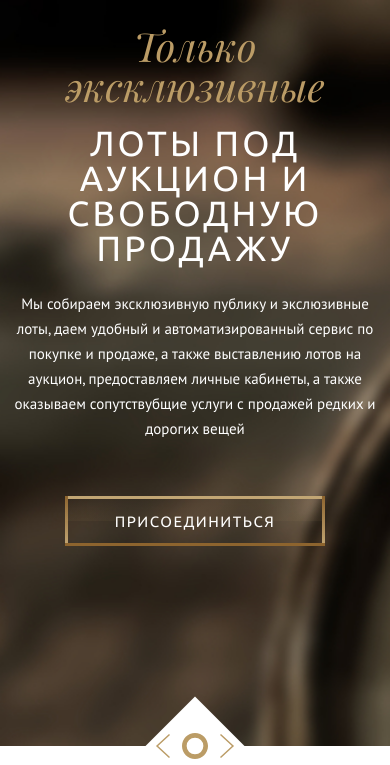
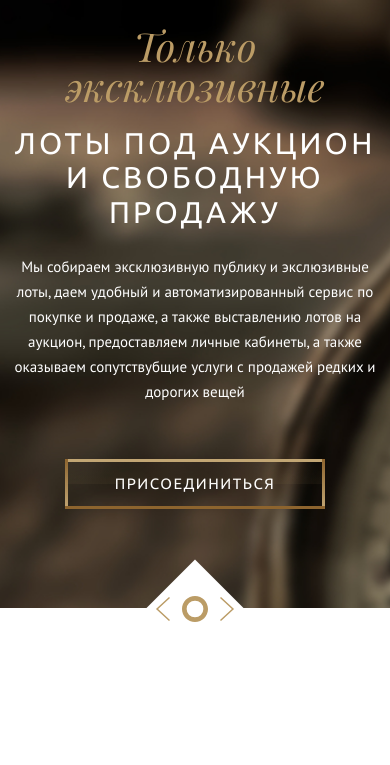
Before and after one commit to Aandi1989/Luxtrader, a website built with Parcel: page src/index.html in a window 390 px wide. Shown: the part 79-844 px from the top of the page. Built offline with nearby package versions, Linux system fonts and the light colour scheme.

Commit message:
first part completed

```diff
--- a/src/script/index.js
+++ b/src/script/index.js
@@ -33,7 +33,6 @@ ibg();
 
 //BildSlider
 let sliders = document.querySelectorAll('._swiper');
-console.log(sliders)
 if(sliders){
     for(let index = 0; index <sliders.length; index++){
         let slider = sliders[index];
@@ -69,9 +68,24 @@ let main_slider = new Swiper('.mainSlider__body',{
     spaceBetween:0,
     // autoHeight:true,
     speed:800,
+    loop:true,
 
     navigation:{
         nextEl:'.controlMainSlider__arrow_next',
         prevEl:'.controlMainSlider__arrow_prev',
+    },
+    breakpoints:{
+        320:{
+            autoHeight:true, /*определяются при загрузке страницы и при изменении */
+        },                   /*ширины экрана могут не сработать до обновления страницы*/
+        768:{
+            autoHeight:false,
+        }
     }
 })
+
+// window.addEventListener('resize',function(){
+//     main_slider.update()
+//     /*должно было вылечить плавную работу breakpoints но не помогло */
+// })
+//------------
--- a/src/styles/index.scss
+++ b/src/styles/index.scss
@@ -142,6 +142,8 @@ body {
 
 .header {
   background-color: #1c242a;
+  position: relative;
+  z-index: 2;
 
   &__container {
     display: flex;
@@ -176,7 +178,7 @@ body {
 
   &__body {
     @media (max-width:$md3) {
-      background-color: rgba(28, 36, 42, 0.8);
+      background-color: rgba(28, 36, 42, 0.98);
       position: fixed;
       width: 100%;
       height: 100%;
@@ -404,10 +406,13 @@ body {
 }
 .swiper-slide{
   height: auto; /*при помощи этого св-ва растянул все слайды на высоту наибольшего*/
+  @media (max-width:$md3){
+    height: 100%; /*прекращает растягивать слайды и позволяет начать работать autoHight(см параметры swiper в js) */
+  }
 }
 .mainSlider {
   position: relative;
-  // .swiper-wrapper{   должно было растянуть все слайды до высоты наибольшего но у меня не сработало
+  // .swiper-wrapper{  /* должно было растянуть все слайды до высоты наибольшего но у меня не сработало */
   //   align-items:stretch;
   // }
   &__body {
@@ -453,7 +458,7 @@ body {
     position: absolute;
     width: 100%;
     height: 100%;
-    top: 0;
+    top: -1px;
     left: 0;
   }
   &__text{
@@ -478,6 +483,7 @@ body {
   }
   &__main {
     font-size: 35px;
+    line-height: calc(40 / 35);
     text-transform: uppercase;
     font-family: 'Ubuntu';
     letter-spacing: 3.2px;
@@ -487,6 +493,11 @@ body {
     }
     &_regular{
       font-weight: 400;
+    }
+  }
+  @media (max-width:$md2){
+    &__main{
+      font-size: 30px;
     }
   }
 }
```
